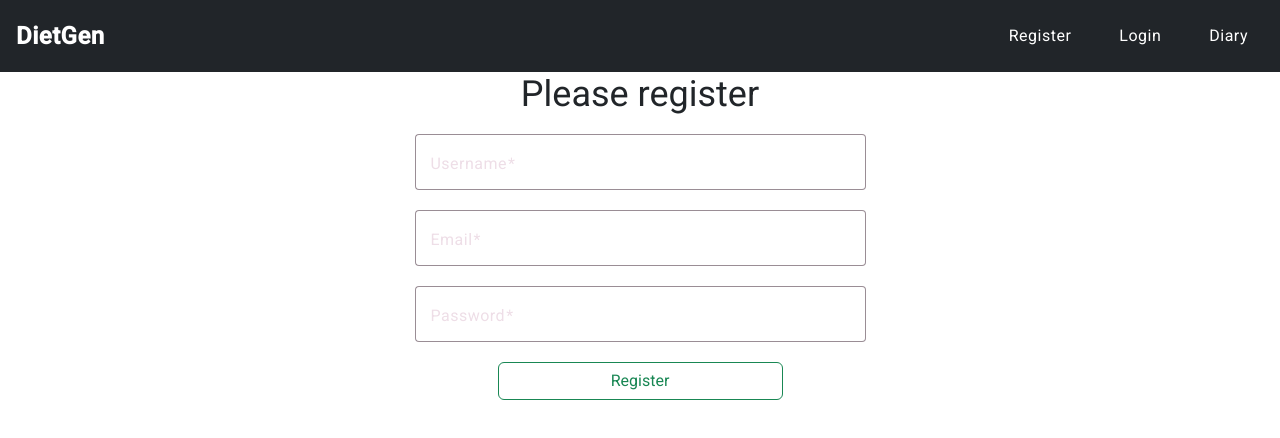
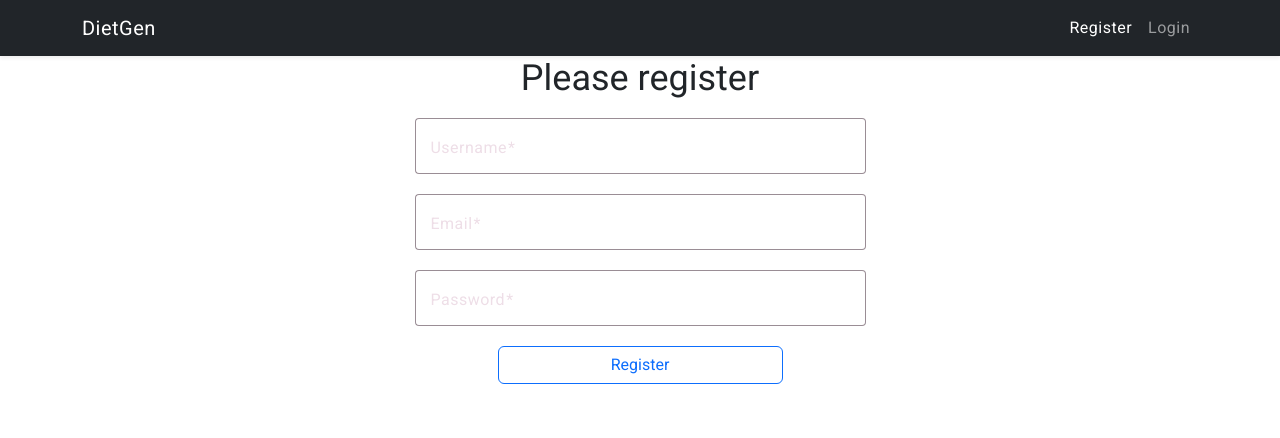
Before and after one commit to JnaLa/dietgen-front, an Angular app: page /register in a window 1280 px wide. Shown: the top 438 px of the page. Built offline with nearby package versions, Linux system fonts and the light colour scheme.

Commit message:
edited navbar, added ngif statements on navlinks during loggedin and loggedout status

```diff
--- a/angular.json
+++ b/angular.json
@@ -31,7 +31,9 @@
               "node_modules/bootstrap/dist/css/bootstrap.min.css",
               "src/styles.css"
             ],
-            "scripts": []
+            "scripts": [
+              "node_modules/bootstrap/dist/js/bootstrap.bundle.min.js"
+            ]
           },
           "configurations": {
             "production": {
--- a/src/app/diary/diary.component.html
+++ b/src/app/diary/diary.component.html
@@ -73,7 +73,9 @@
         </mat-form-field>
       </div>
     </div>
-    <button class="btn btn-primary w-100 mt-1" type="submit">Submit</button>
+    <button class="btn btn-outline-primary w-100 mt-1" type="submit">
+      Submit
+    </button>
 
     <!-- <div class="table-container">
       <h3 class="header-3">Picked foods / 100 grams</h3>
--- a/src/app/expiration-dialog/expiration-dialog.component.html
+++ b/src/app/expiration-dialog/expiration-dialog.component.html
@@ -1,4 +1,4 @@
-<div class="container">
+<!-- <div class="container">
   <div class="row justify-content-md-center">
     <div class="col">
       <h3>{{ data.header }} {{ remainingTime }} seconds</h3>
@@ -22,4 +22,35 @@
       </button>
     </div>
   </div>
+</div> -->
+<div class="container">
+  <div class="row justify-content-center align-items-center">
+    <div class="col text-center p-4 bg-dark bg-opacity-75 rounded-3">
+      <h3 mat-dialog-title class="text-white mb-4 fs-1">
+        {{ data.header }}
+        <span class="text-warning">{{ remainingTime }}</span> seconds
+      </h3>
+      <h3 class="text-white mb-5 fs-4">
+        {{ data.message }}
+      </h3>
+      <div class="d-flex justify-content-center">
+        <button
+          class="btn btn-outline-success mx-3 px-4 py-2 fs-5 rounded-pill"
+          (click)="onYesClick()"
+          tabindex="1"
+          type="button"
+        >
+          {{ data.confirmButtonText }}
+        </button>
+        <button
+          class="btn btn-outline-danger mx-3 px-4 py-2 fs-5 rounded-pill"
+          (click)="onNoClick()"
+          tabindex="-1"
+          type="button"
+        >
+          {{ data.cancelButtonText }}
+        </button>
+      </div>
+    </div>
+  </div>
 </div>
--- a/src/app/expiration-dialog/expiration-dialog.component.ts
+++ b/src/app/expiration-dialog/expiration-dialog.component.ts
@@ -1,6 +1,7 @@
 import { Component, Inject } from '@angular/core';
 import { MAT_DIALOG_DATA, MatDialogRef } from '@angular/material/dialog';
 import { RegisterLoginService } from '../services/register-login.service';
+import { Router } from '@angular/router';
 
 @Component({
   selector: 'app-expiration-dialog',
@@ -18,7 +19,8 @@ export class ExpirationDialogComponent {
   constructor(
     @Inject(MAT_DIALOG_DATA) public data: any,
     private dialogRef: MatDialogRef<ExpirationDialogComponent>,
-    private authService: RegisterLoginService
+    private authService: RegisterLoginService,
+    private router: Router
   ) {
     dialogRef.disableClose = true;
     if (data) {
@@ -52,6 +54,7 @@ export class ExpirationDialogComponent {
   onNoClick(): void {
     clearInterval(this.timer);
     this.dialogRef.close("No");
+    this.router.navigate(['/'])
   }
 
 
--- a/src/app/navbar/navbar.component.html
+++ b/src/app/navbar/navbar.component.html
@@ -1,18 +1,44 @@
-<nav class="navbar navbar-expand-lg navbar-dark bg-dark">
-  <div class="navbar-brand">
-    <a routerLink="/">DietGen</a>
-  </div>
-  <ul class="navbar-nav mr-auto">
-    <li class="nav-item">
+<nav class="navbar navbar-expand-lg navbar-dark bg-dark shadow-sm">
+  <div class="container">
+    <a class="navbar-brand" routerLink="/">DietGen</a>
+    <button
+      class="navbar-toggler"
+      type="button"
+      data-bs-toggle="collapse"
+      data-bs-target="#navbarNav"
+      aria-controls="navbarNav"
+      aria-expanded="false"
+      aria-label="Toggle navigation"
+    >
+      <span class="navbar-toggler-icon"></span>
+    </button>
+    <div class="collapse navbar-collapse" id="navbarNav">
+      <ul class="navbar-nav ms-auto">
+        <li class="nav-item" *ngIf="this.logoutService.isLoggedIn()">
+          <a class="nav-link" routerLink="diary" routerLinkActive="active"
+            >Diary</a
+          >
+        </li>
+        <li class="nav-item" *ngIf="this.logoutService.isLoggedOut()">
           <a class="nav-link" routerLink="register" routerLinkActive="active"
             >Register</a
           >
         </li>
-    <li class="nav-item">
-      <a class="nav-link" routerLink="login" routerLinkActive="active">Login</a>
+        <li class="nav-item" *ngIf="this.logoutService.isLoggedOut()">
+          <a class="nav-link" routerLink="login" routerLinkActive="active"
+            >Login</a
+          >
         </li>
-    <li class="nav-item">
-      <a class="nav-link" routerLink="diary" routerLinkActive="active">Diary</a>
+        <li class="nav-item" *ngIf="this.logoutService.isLoggedIn()">
+          <a
+            class="nav-link"
+            routerLink="login"
+            routerLinkActive="active"
+            (click)="this.logoutService.logOut()"
+            >Logout</a
+          >
         </li>
       </ul>
+    </div>
+  </div>
 </nav>
--- a/src/app/navbar/navbar.component.ts
+++ b/src/app/navbar/navbar.component.ts
@@ -1,15 +1,26 @@
 import { Component } from '@angular/core';
 import { RouterModule } from '@angular/router';
+import { RegisterLoginService } from '../services/register-login.service';
+import { CommonModule } from '@angular/common';
 
 @Component({
   selector: 'app-navbar',
   standalone: true,
   imports: [
-  RouterModule
+  RouterModule,
+  CommonModule
   ],
   templateUrl: './navbar.component.html',
   styleUrls: ['./navbar.component.css']
 })
 export class NavbarComponent {
 
+  constructor(
+    public logoutService: RegisterLoginService
+  )
+  {
+    console.log(this.logoutService.isLoggedIn())
+    console.log(this.logoutService.isLoggedOut())
+  }
+
 }
--- a/src/app/pick-foods/pick-foods.component.html
+++ b/src/app/pick-foods/pick-foods.component.html
@@ -70,7 +70,7 @@
           </mat-autocomplete>
         </mat-form-field>
       </div>
-      <button class="btn btn-primary w-100 mt-1">Submit</button>
+      <button class="btn btn-outline-primary w-100 mt-1">Submit</button>
     </div>
 
     <div class="table-container">
--- a/src/app/register-login/login/login.component.html
+++ b/src/app/register-login/login/login.component.html
@@ -48,7 +48,7 @@
       >
     </div>
     <div class="row justify-content-md-center">
-      <button class="btn btn-outline-success col-md-3 mx-auto" type="submit">
+      <button class="btn btn-outline-primary col-md-3 mx-auto" type="submit">
         Login
       </button>
     </div>
--- a/src/app/register-login/register/register.component.html
+++ b/src/app/register-login/register/register.component.html
@@ -43,7 +43,7 @@
       </mat-form-field>
     </div>
     <div class="row justify-content-md-center">
-      <button class="btn btn-outline-success col-md-3 mx-auto" type="submit">
+      <button class="btn btn-outline-primary col-md-3 mx-auto" type="submit">
         Register
       </button>
     </div>
--- a/src/app/services/register-login.service.ts
+++ b/src/app/services/register-login.service.ts
@@ -38,7 +38,7 @@ export class RegisterLoginService {
   logOut() {
     localStorage.clear();
     this.dialog.closeAll();
-    this.router.navigate(["/login"]);
+    // this.router.navigate(["/login"]);
   }
 
   getExpiration() {
```
Also changed, not shown: src/app/navbar/navbar.component.css (+7 -7 lines). Lines whose indentation alone changed are shown as unchanged.
